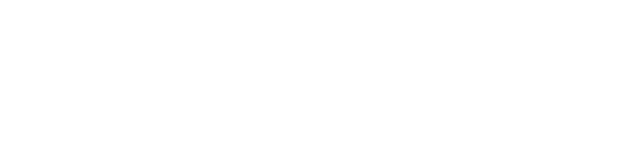
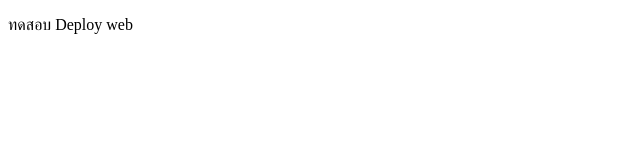
Before and after one commit to pNam0506/Project_resume, a plain HTML site: page Project.html in a window 1280 px wide. Shown: the whole page, without its empty margins (0-640 px from the left). Drawn offline with Linux system fonts and the light colour scheme.

Commit message:
Update Project.html

```diff
--- a/Project.html
+++ b/Project.html
@@ -7,5 +7,7 @@
 </head>
 <body>
 
+    <p>ทดสอบ Deploy web</p>
+
 </body>
 </html>
```
